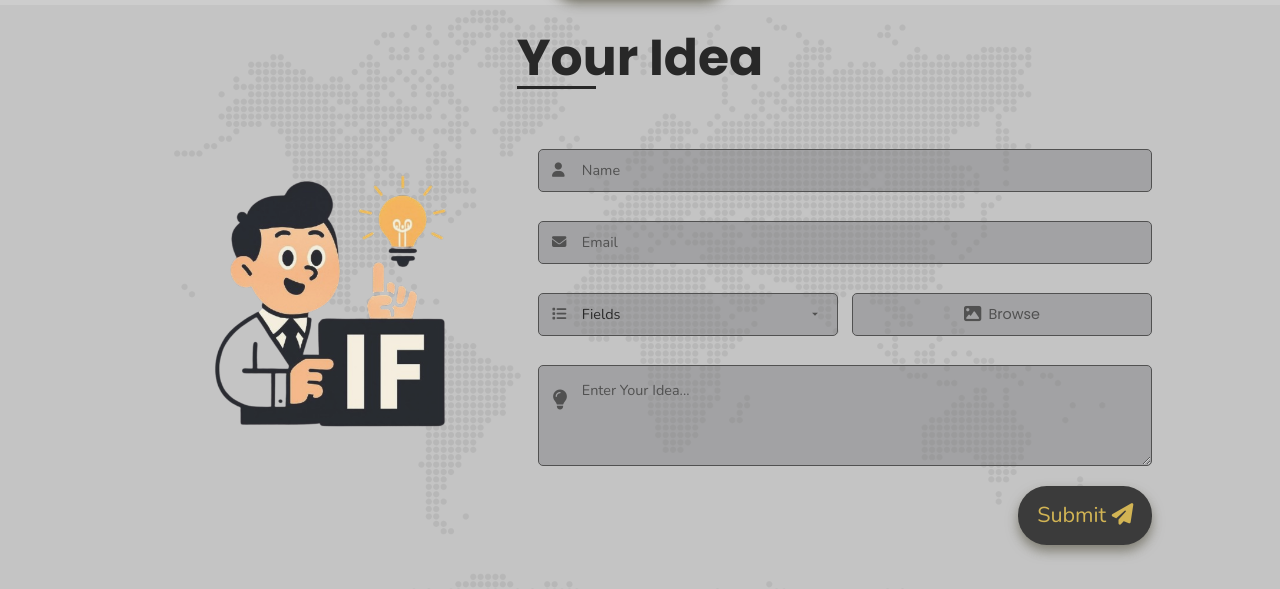
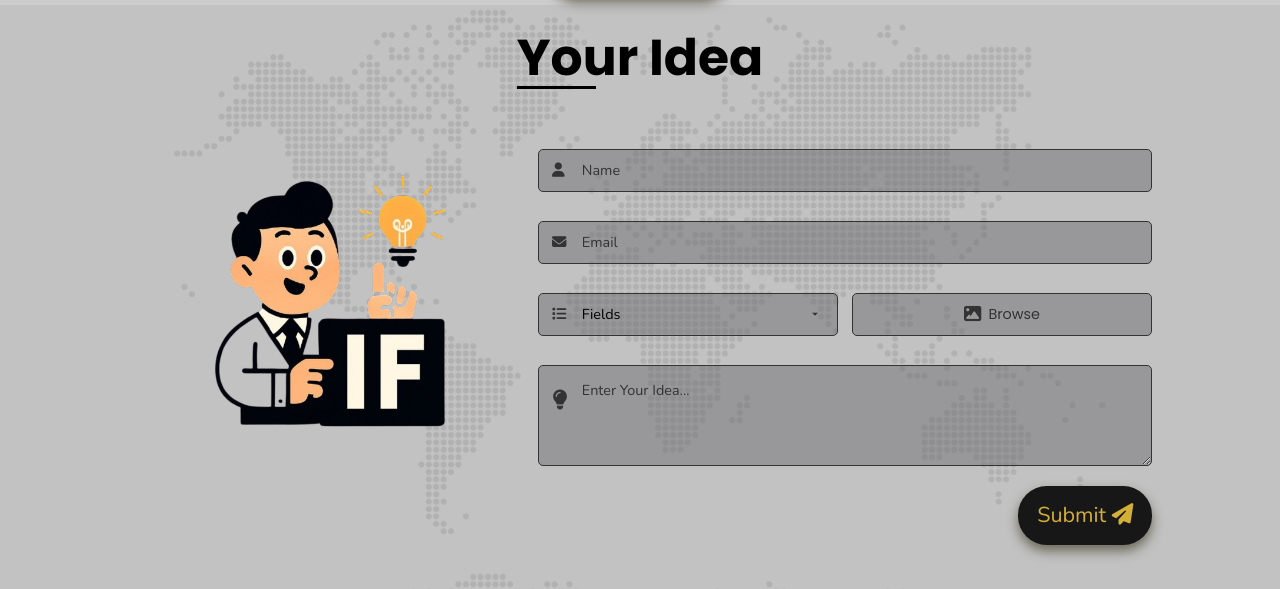
Before and after one commit to Ideafactoryhub/ideafactory, a website: page index.html in a window 1280 px wide. Shown: the part 2173-2762 px from the top of the page. Drawn offline with nearby package versions, Linux system fonts and the light colour scheme.

Commit message:
Reinitialize repository with fresh files

```diff
--- a/css/master.css
+++ b/css/master.css
@@ -735,16 +735,15 @@ h2 {
   text-align: center;
   position: relative;
   background: rgb(150 150 150 / 20%);
+  z-index: 3;
 }
-.contact .overlay {
-  /* background-image: url(../imgs/contact.png);
-  opacity: 0.8;
+.world {
+  background-image: url(../imgs/contact.png);
+  opacity: 1;
   background-size: contain;
-  position: absolute;
-  top: 0;
-  left: 0;
   width: 100%;
-  height: 100%; */
+  height: 100%;
+  z-index: 1;
 }
 .contact .container {
   position: absolute;
@@ -931,14 +930,6 @@ form .button-area {
 }
 /* End Contact */
 /* Start Reviews */
-.world {
-  background-image: url(../imgs/contact.png);
-  opacity: 0.8;
-  background-size: contain;
-  width: 100%;
-  height: 100%;
-  z-index: 1;
-}
 .reviews {
   opacity: 0;
   transform: translateY(4rem);
--- a/index.html
+++ b/index.html
@@ -239,7 +239,6 @@
     </section>
     <div class="world">
       <section class="contact">
-        <div class="overlay"></div>
         <div class="container">
           <h2>Your Idea</h2>
           <div class="left" id="contactLeft">
```
